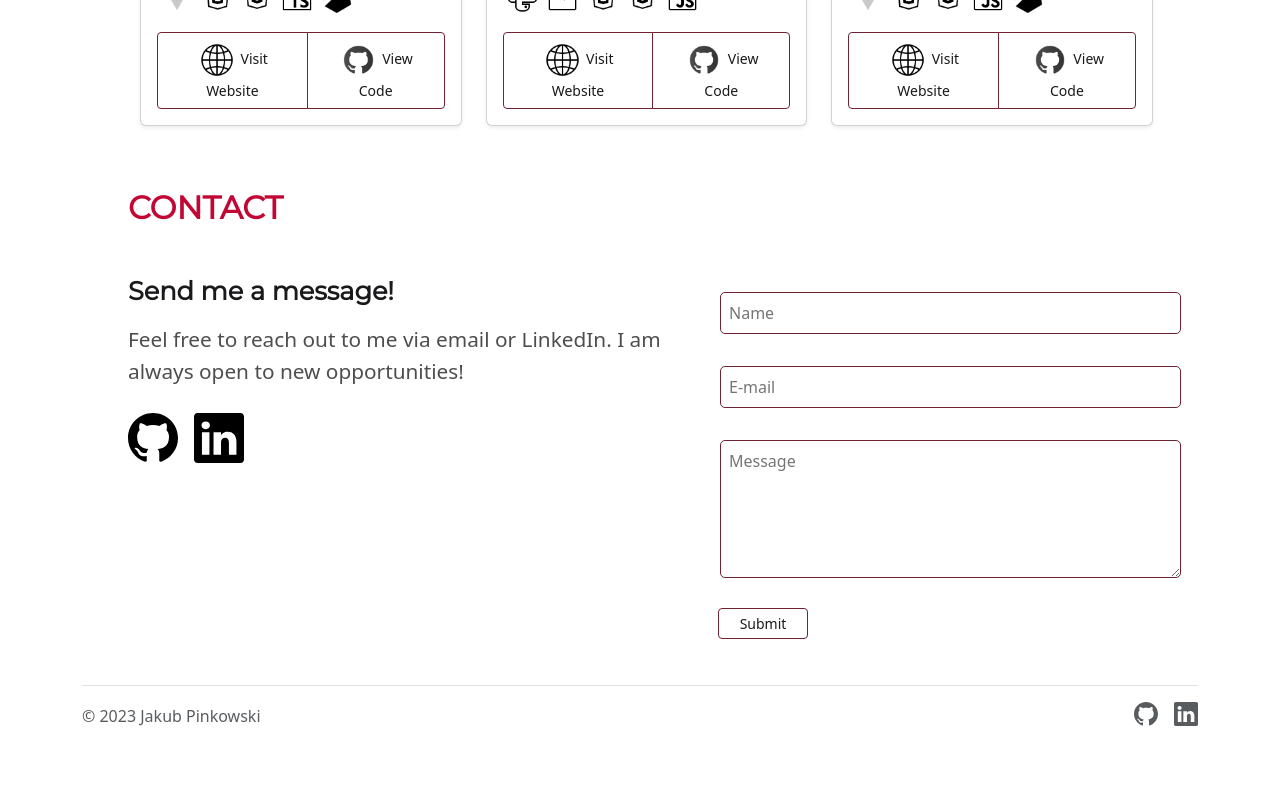
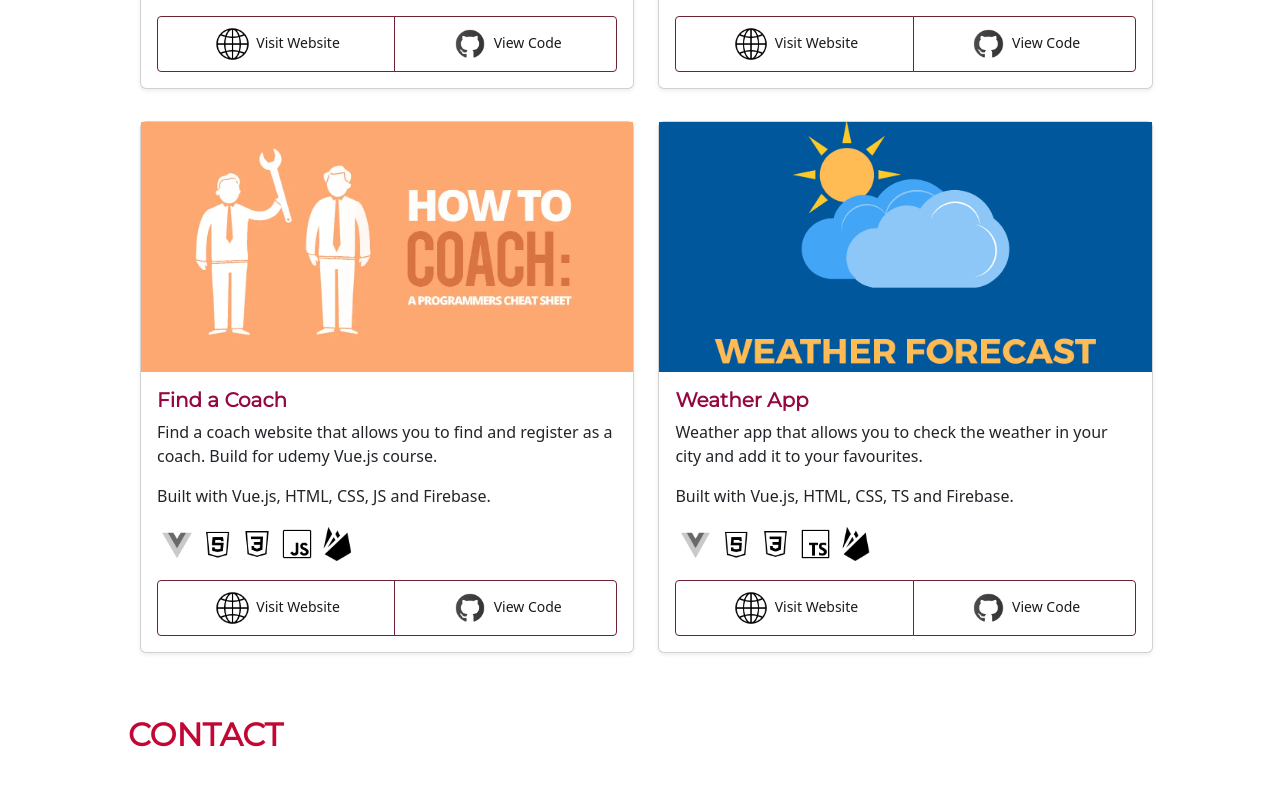
Before and after one commit to Jakub-Pinkowski/Portfolio, a Vue app: page / in a window 1280 px wide. Shown: the part 2080-2885 px from the top of the page. Built offline with nearby package versions, Linux system fonts and the light colour scheme.

Commit message:
Updated Portfolio section

```diff
--- a/src/components/ThePortfolio.vue
+++ b/src/components/ThePortfolio.vue
@@ -55,21 +55,21 @@
 </template>
 
 <script setup lang="ts">
-import { useProjectsStore } from '@/stores/projects';
-import { useIconsStore } from '@/stores/icons';
+import { useProjectsStore } from '@/stores/projects'
+import { useIconsStore } from '@/stores/icons'
 
 // Projects
-const projectsStore = useProjectsStore();
-const projects = projectsStore.projects;
+const projectsStore = useProjectsStore()
+const projects = projectsStore.projects
 
 // Icons
-const iconsStore = useIconsStore();
-const icons = iconsStore.icons;
+const iconsStore = useIconsStore()
+const icons = iconsStore.icons
 
 const getIconSrc = (tech: string) => {
-    const icon = icons.find((icon) => icon.name === tech);
-    return icon ? icon.src : '';
-};
+    const icon = icons.find((icon) => icon.name === tech)
+    return icon ? icon.src : ''
+}
 </script>
 
 <style lang="scss" scoped>
@@ -94,7 +94,8 @@ const getIconSrc = (tech: string) => {
         flex-wrap: wrap;
 
         .col {
-            width: 30%;
+            margin-top: 2rem;
+            width: 45%;
             display: flex;
             flex-direction: column;
             justify-content: space-between;
--- a/src/stores/projects.ts
+++ b/src/stores/projects.ts
@@ -1,8 +1,9 @@
-import { defineStore } from 'pinia';
+import { defineStore } from 'pinia'
 
-import image_jules_art from '@/assets/images/jules-art.jpg';
-import image_habit_tracker from '@/assets/images/habit-tracker.png';
-import image_coach from '@/assets/images/coach.webp';
+import image_jules_art from '@/assets/images/jules-art.jpg'
+import image_habit_tracker from '@/assets/images/habit-tracker.png'
+import image_coach from '@/assets/images/coach.webp'
+import weather_app from '@/assets/images/weather-app.png'
 
 export const useProjectsStore = defineStore({
     id: 'projectsStore',
@@ -44,6 +45,18 @@ export const useProjectsStore = defineStore({
                 technologies: ['vue', 'html', 'css', 'js', 'firebase'],
                 github: 'https://github.com/Jakub-Pinkowski/vue-udemy',
             },
+            {
+                id: 4,
+                name: 'Weather App',
+                src: 'https://weather-app-11d00.web.app',
+                img: weather_app,
+                description:
+                    'Weather app that allows you to check the weather in your city and add it to your favourites.',
+                technologiesDescription:
+                    'Built with Vue.js, HTML, CSS, TS and Firebase.',
+                technologies: ['vue', 'html', 'css', 'ts', 'firebase'],
+                github: 'https://github.com/Jakub-Pinkowski/Weather-App',
+            },
         ],
     }),
-});
+})
```
Also changed, not shown: src/assets/images/weather-app.png (added).
